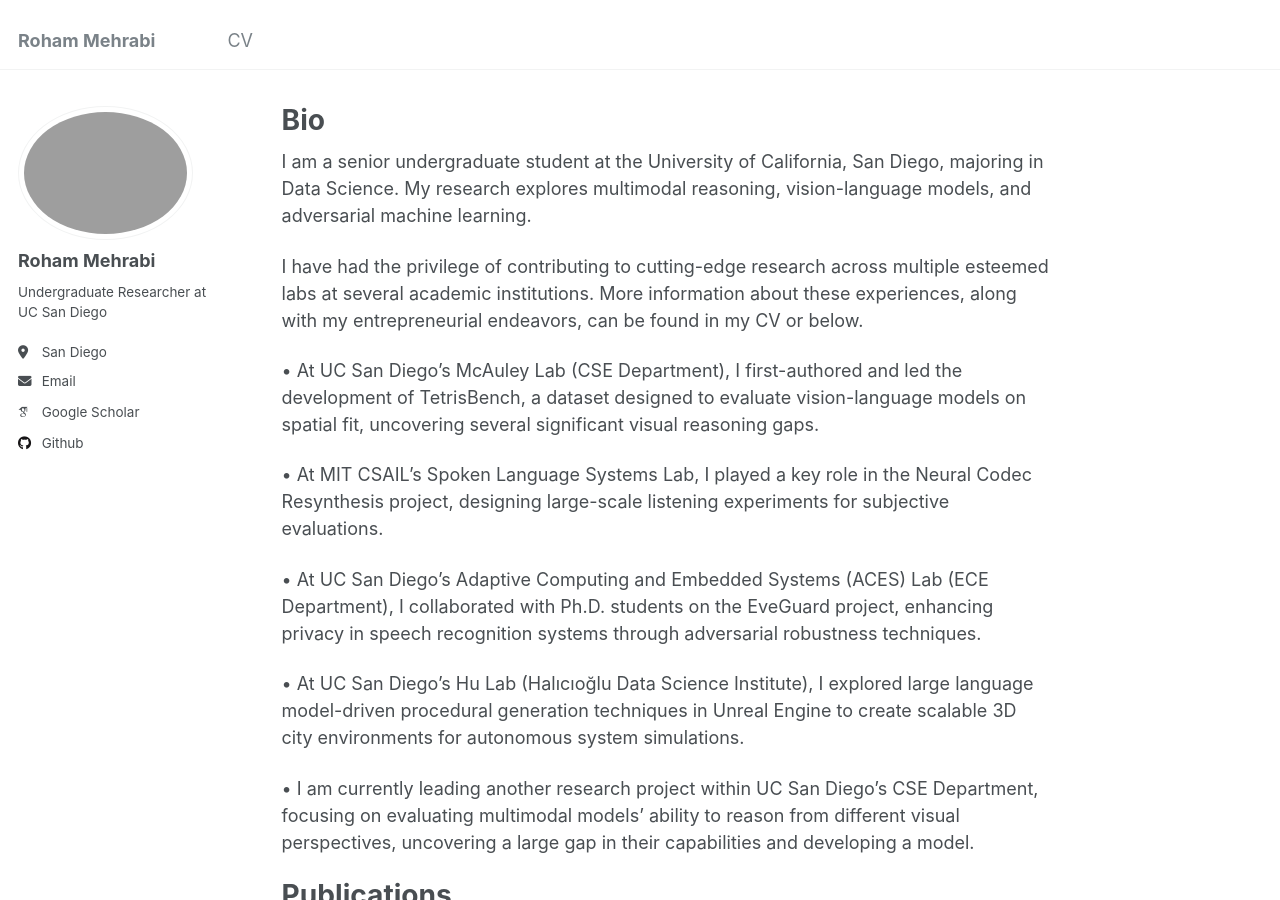
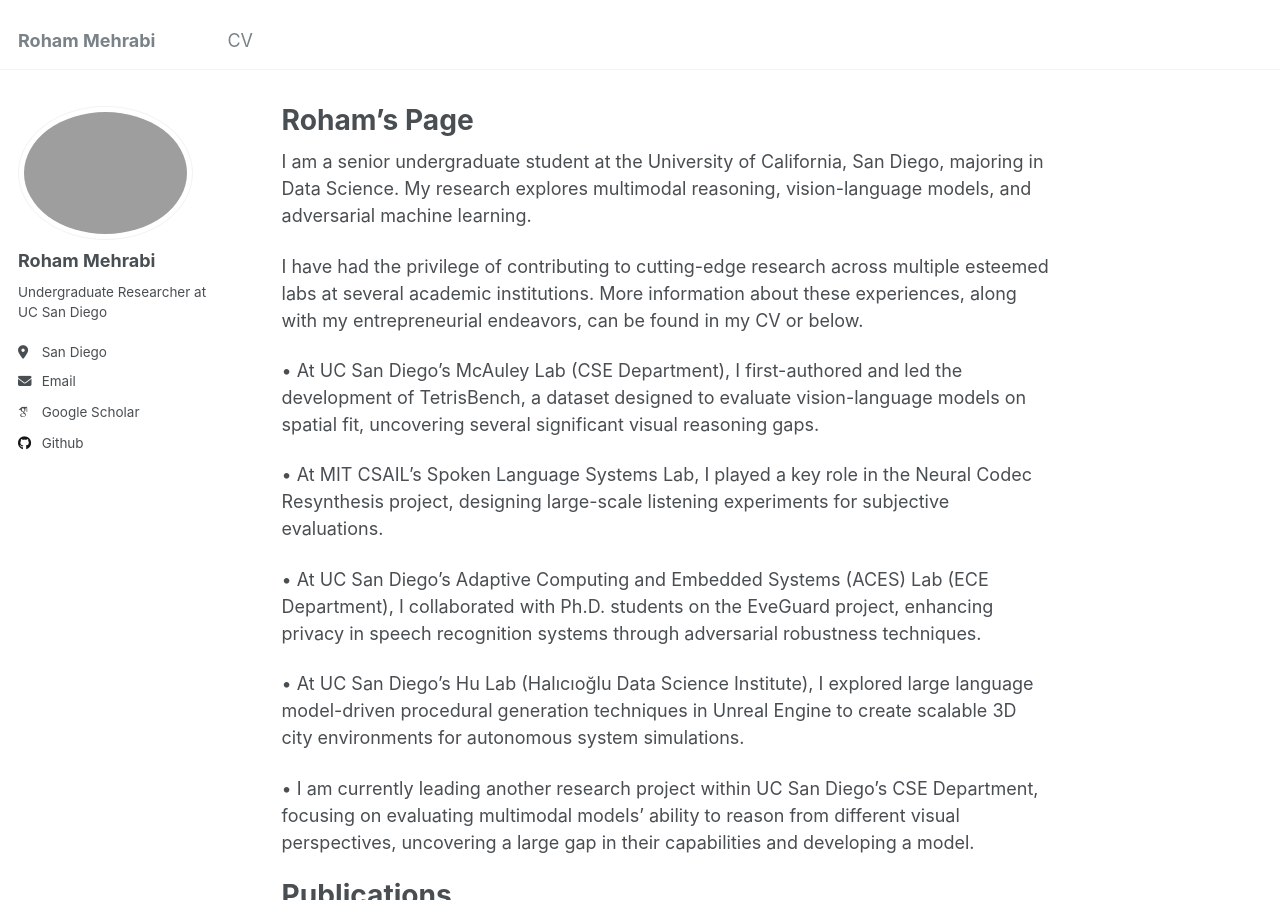
Before and after one commit to rxhxm/rxhxm.github.io, a Jekyll site: the page built from _pages/about.md, in a window 1280 px wide and 900 px high. Built offline with Jekyll 4.4.1, drawn with Linux system fonts in a browser that asks for light colours; some web fonts are replaced.

Commit message:
Update about.md

```diff
--- a/_pages/about.md
+++ b/_pages/about.md
@@ -1,6 +1,6 @@
 ---
 permalink: /
-title: "Bio"
+title: "Roham's Page"
 author_profile: true
 redirect_from:
   - /about/
```
